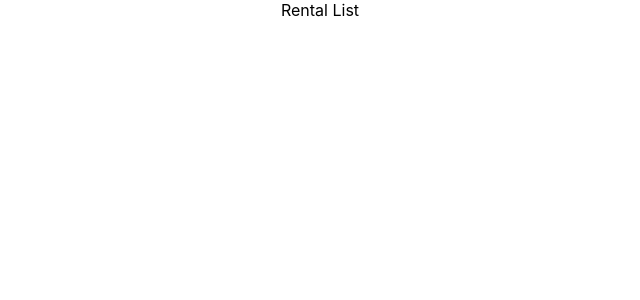
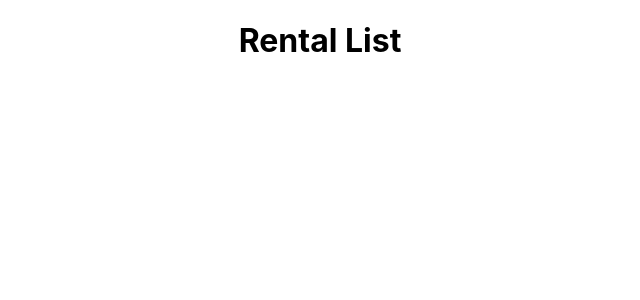
Before and after one commit to furkanesen35/React, a React (Create React App) app in the folder Rental Exercise/: page / in a window 1280 px wide. Shown: the top 300 px of the page, without its empty margins (320-960 px from the left). Built offline with nearby package versions, Linux system fonts and the light colour scheme.

Commit message:
list created

```diff
--- a/Rental Exercise/src/components/Header.js
+++ b/Rental Exercise/src/components/Header.js
@@ -1,9 +1,11 @@
 import React from 'react'
 
 const Header = () => {
-  return (
-    <div>Rental List</div>
-  )
+ return (
+  <div>
+   <h1>Rental List</h1>
+  </div>
+ )
 }
 
 export default Header
```
Also changed, not shown: Rental Exercise/src/components/List.js (added, +9 -0 lines).
